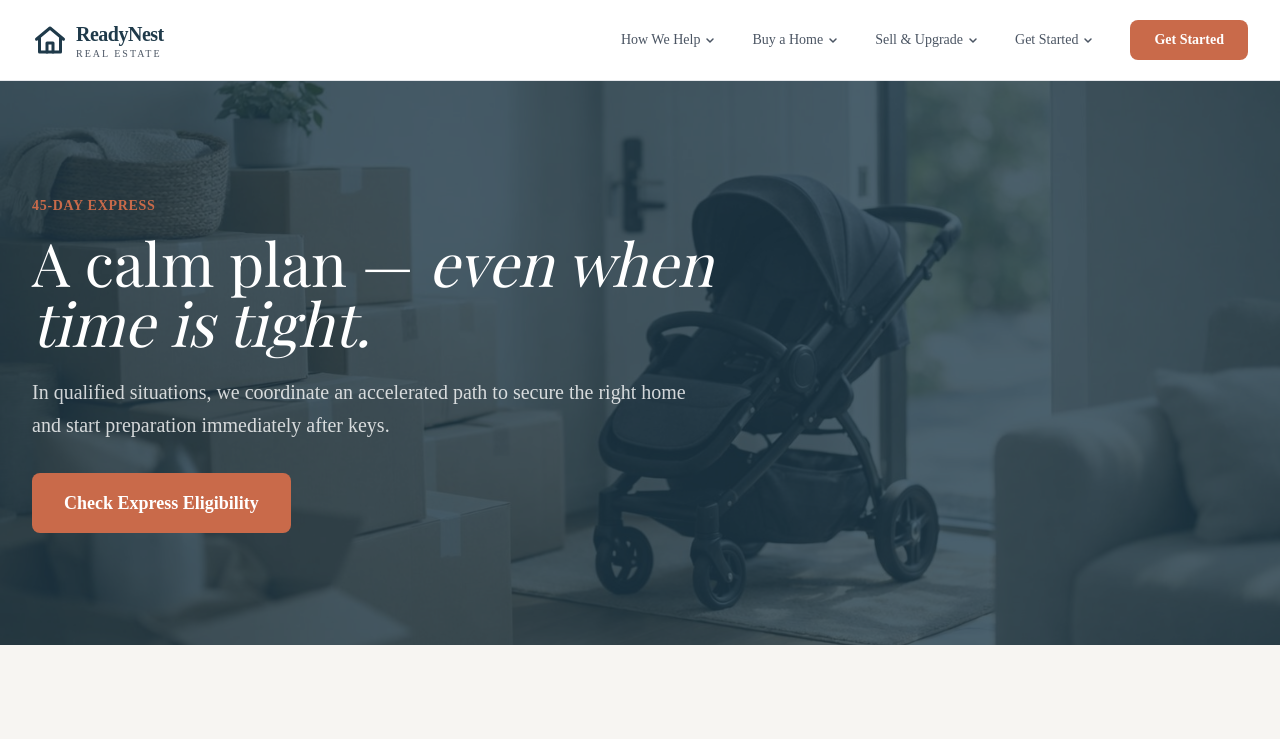
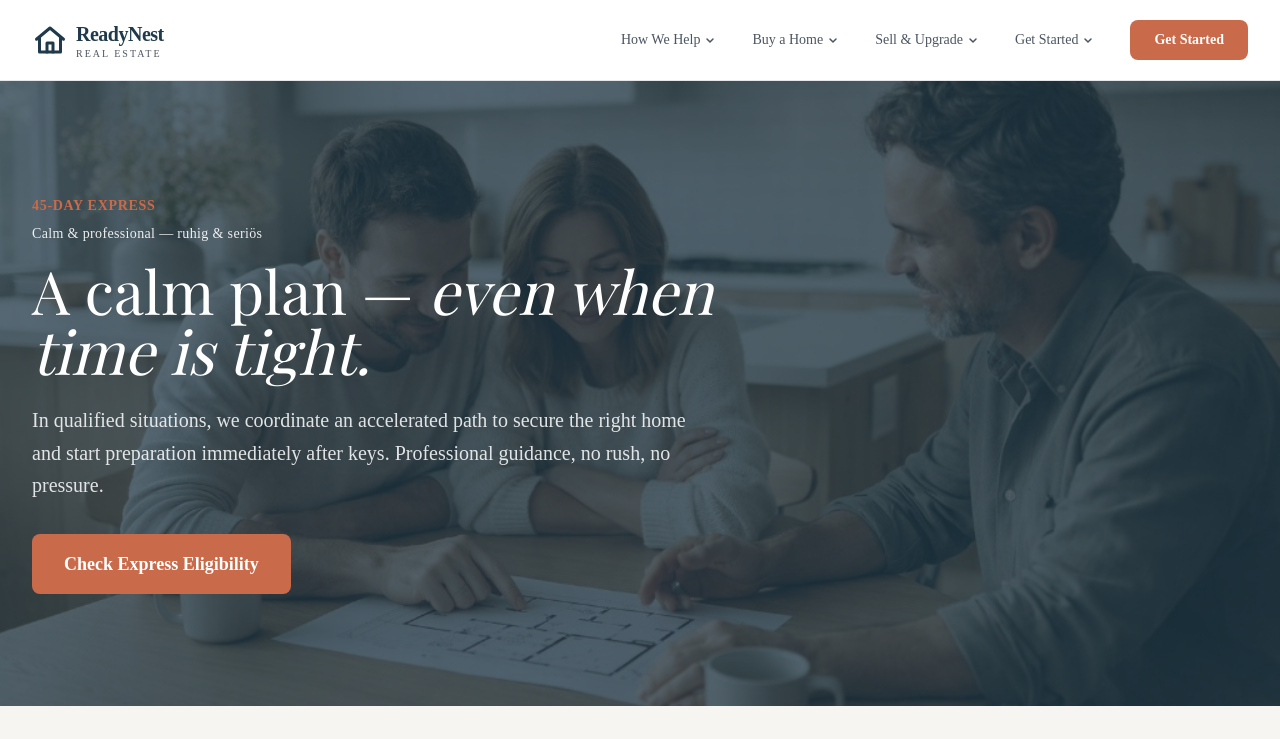
Before and after one commit to SyedIbrahimJawaid/NestedRealEstate, a Next.js app: page /express in a window 1280 px wide. Shown: the top 739 px of the page. Built offline with nearby package versions, Linux system fonts and the light colour scheme; a web font is replaced by a local one.

Commit message:
added the missing page in the website:

```diff
--- a/app/express/page.tsx
+++ b/app/express/page.tsx
@@ -65,25 +65,28 @@ const boundaries = [
 export default function ExpressPage() {
   return (
     <>
-      {/* Hero */}
+      {/* Hero – 45-Day Express (ruhig & seriös) */}
       <section className="relative py-20 md:py-28 overflow-hidden">
         <div
           className="absolute inset-0 bg-cover bg-center"
-          style={{ backgroundImage: "url('/images/moving-planning.png')" }}
+          style={{ backgroundImage: "url('/images/express-hero-consultation.png')" }}
         >
-          <div className="absolute inset-0 bg-primary/80" />
+          <div className="absolute inset-0 bg-primary/75" />
         </div>
         <div className="relative container-max px-4 sm:px-6 lg:px-8">
           <div className="max-w-3xl">
-            <span className="inline-block text-clay font-semibold text-sm uppercase tracking-wider mb-4">
+            <span className="inline-block text-clay font-semibold text-sm uppercase tracking-wider mb-2">
               45-Day Express
             </span>
+            <p className="text-white/90 text-sm font-medium tracking-wide mb-4">
+              Calm &amp; professional — ruhig &amp; seriös
+            </p>
             <h1 className="text-4xl md:text-5xl lg:text-6xl font-serif text-white leading-tight mb-6">
               A calm plan — <span className="italic">even when time is tight.</span>
             </h1>
-            <p className="text-xl text-white/80 leading-relaxed mb-8 max-w-2xl">
+            <p className="text-xl text-white/85 leading-relaxed mb-8 max-w-2xl">
               In qualified situations, we coordinate an accelerated path to secure the right home and
-              start preparation immediately after keys.
+              start preparation immediately after keys. Professional guidance, no rush, no pressure.
             </p>
             <Link href="/get-started" className="btn-primary text-lg">
               Check Express Eligibility
```
Also changed, not shown: public/images/express-hero-consultation.png (added).
